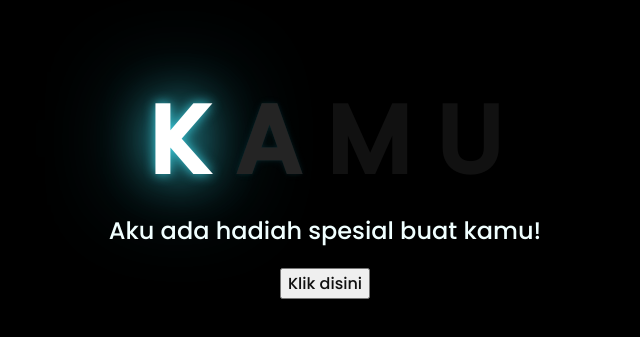
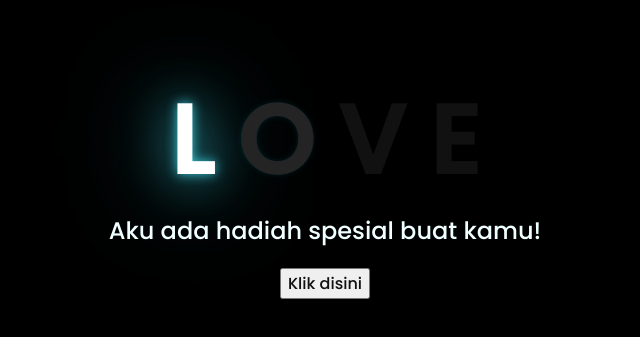
Before and after one commit to Aracena18/Aracena.github.io, a plain HTML site: page index.html in a window 1280 px wide. Shown: the part 225-562 px from the top of the page, without its empty margins (323-963 px from the left). Drawn offline with Linux system fonts and the light colour scheme.

Commit message:
Update index.html

```diff
--- a/index.html
+++ b/index.html
@@ -11,10 +11,10 @@
 <body>
     <div class="greetings">
     <!-- silahkan menambah kata sesuai keinginan dengan <span>text...</span -->
-        <span>K</span>
-        <span>A</span>
-        <span>M</span>
-        <span>U</span>
+        <span>L</span>
+        <span>O</span>
+        <span>V</span>
+        <span>E</span>
     </div>
 
     <div class="description">
```
